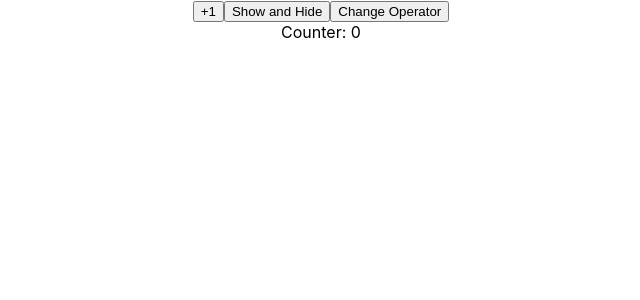
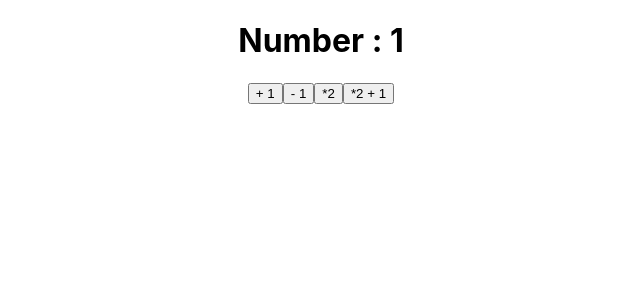
Before and after one commit to chaeeunj/zero-react-practice, a React (Create React App) app in the folder 2-5/my-app/: page / in a window 1280 px wide. Shown: the top 300 px of the page, without its empty margins (319-959 px from the left). Built offline with nearby package versions, Linux system fonts and the light colour scheme.

Commit message:
비동기로 이루어지는 setState

```diff
--- a/2-5/my-app/src/App.js
+++ b/2-5/my-app/src/App.js
@@ -1,10 +1,11 @@
 import './App.css';
-import Counter from './Counter';
+// import Counter from './Counter';
+import Counter2 from './components/Counter2';
 
 function App() {
   return (
     <div className="App">
-      <Counter />
+      <Counter2 />
     </div>
   );
 }
--- /dev/null
+++ b/2-5/my-app/src/components/Counter2.js
@@ -0,0 +1,25 @@
+import React, { useState } from 'react';
+
+export default function Counter2() {
+  const [number, setNumber] = useState(1);
+
+  const add = () => setNumber((number) => number + 1);
+  const subtract = () => setNumber((number) => number - 1);
+  const multiplyBy2 = () => setNumber((number) => number * 2);
+  const multiplyBy2AndAddBy1 = () => {
+    multiplyBy2();
+    add();
+  };
+
+  return (
+    <div>
+      <h1>Number : {number}</h1>
+      <div>
+        <button onClick={add}>+ 1</button>
+        <button onClick={subtract}>- 1</button>
+        <button onClick={multiplyBy2}>*2</button>
+        <button onClick={multiplyBy2AndAddBy1}>*2 + 1</button>
+      </div>
+    </div>
+  );
+}
```
